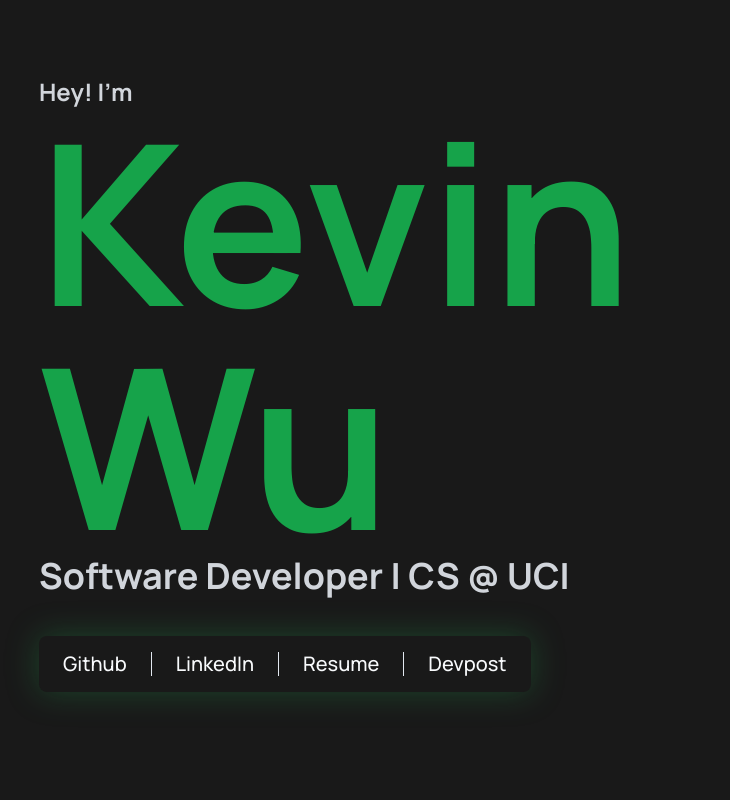
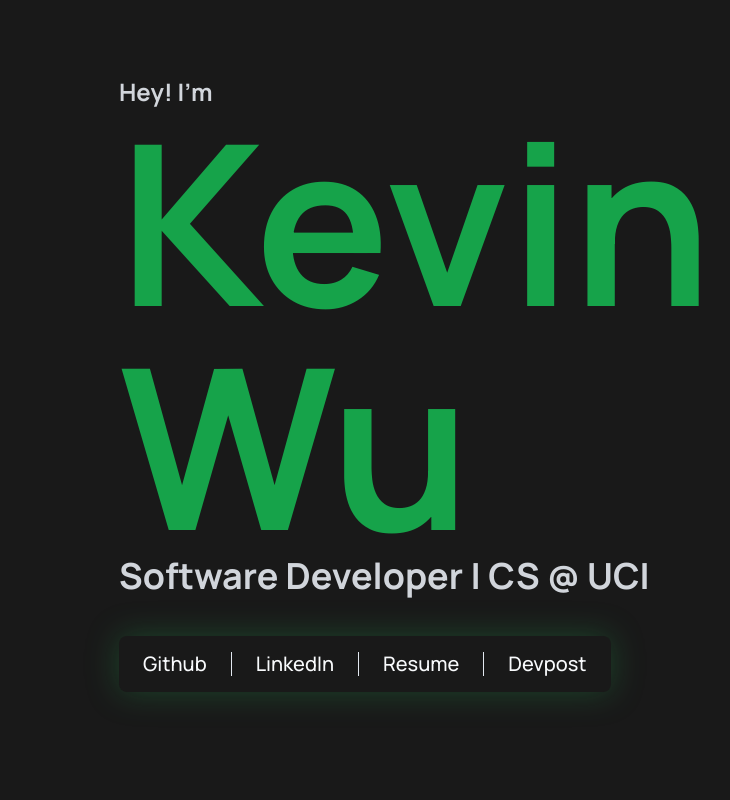
Before and after one commit to KevinWu098/website, a Next.js app: page / in a window 1280 px wide. Shown: the top 800 px of the page, without its empty margins (121-851 px from the left). Built offline with nearby package versions, Linux system fonts and the light colour scheme.

Commit message:
style: wrap hero

```diff
--- a/src/components/hero/Hero.tsx
+++ b/src/components/hero/Hero.tsx
@@ -5,7 +5,7 @@ import Links from "./Links";
 const Hero = () => {
     return (
         <div className="min-h-screen bg-[#191919] justify-center flex-col flex px-40 bg-cover">
-            <div className="-mt-32 relative">
+            <div className="-mt-32 relative wrapper">
                 <div className="flex flex-col">
                     <span
                         className="font-bold text-2xl"
```
